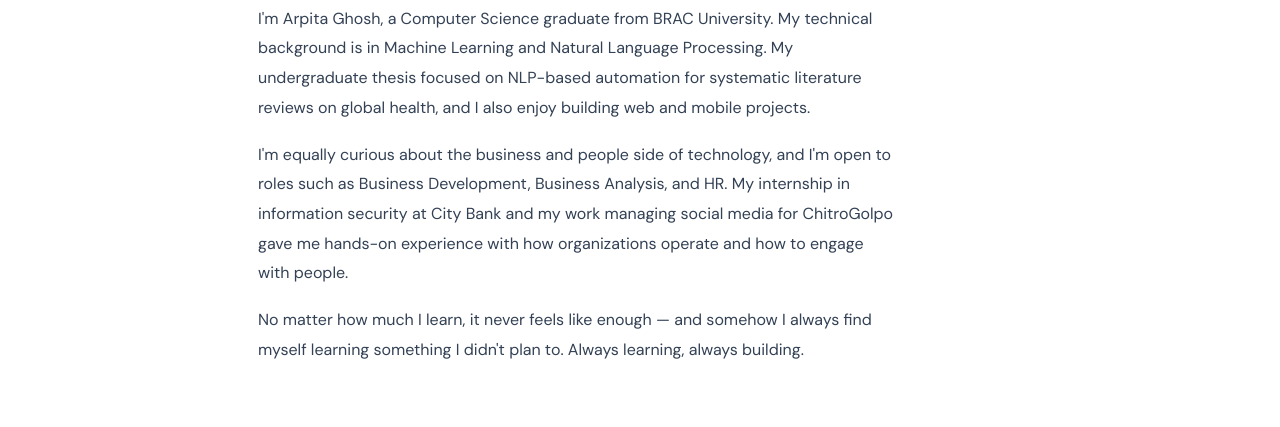
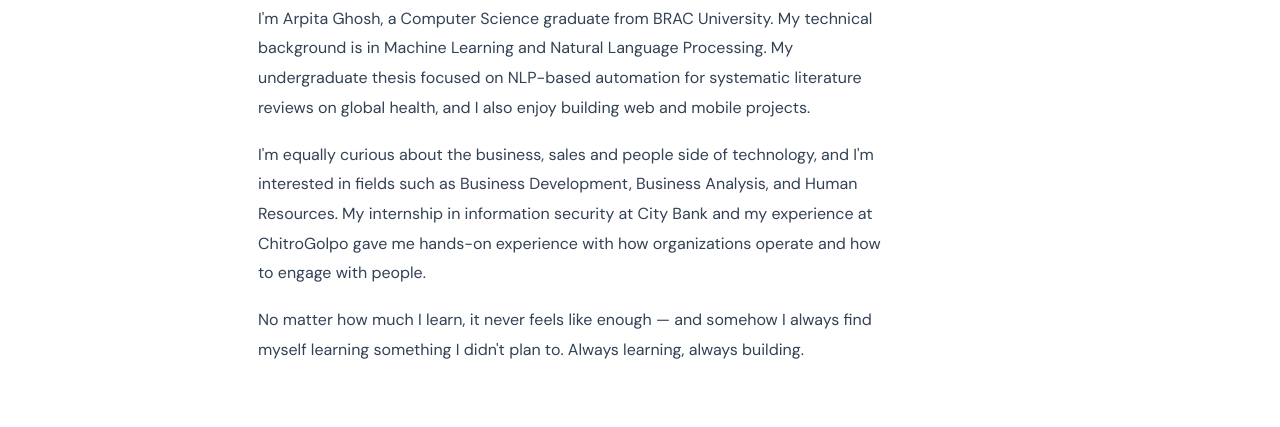
Before and after one commit to arpitatinni/arpitatinni.github.io, a plain HTML site: page index.html in a window 1280 px wide. Shown: the part 619-1046 px from the top of the page. Drawn offline with Linux system fonts and the light colour scheme.

Commit message:
Update index.html

```diff
--- a/index.html
+++ b/index.html
@@ -458,7 +458,7 @@
         I'm Arpita Ghosh, a Computer Science graduate from BRAC University. My technical background is in Machine Learning and Natural Language Processing. My undergraduate thesis focused on NLP-based automation for systematic literature reviews on global health, and I also enjoy building web and mobile projects.
       </p>
       <p class="about-text">
-        I'm equally curious about the business and people side of technology, and I'm open to roles such as Business Development, Business Analysis, and HR. My internship in information security at City Bank and my work managing social media for ChitroGolpo gave me hands-on experience with how organizations operate and how to engage with people.
+        I'm equally curious about the business, sales and people side of technology, and I'm interested in fields such as Business Development, Business Analysis, and Human Resources. My internship in information security at City Bank and my experience at ChitroGolpo gave me hands-on experience with how organizations operate and how to engage with people.
       </p>
       <p class="about-text">
         No matter how much I learn, it never feels like enough — and somehow I always find myself learning something I didn't plan to. Always learning, always building.
```
